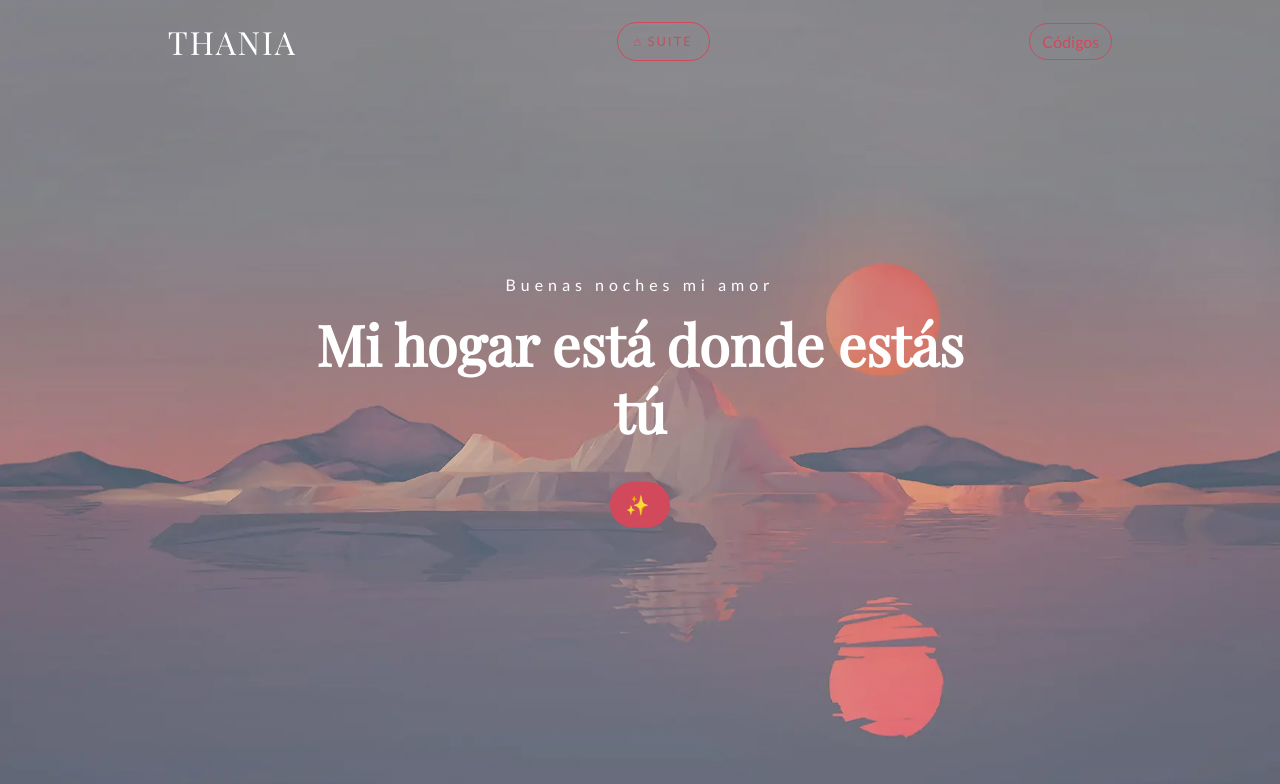
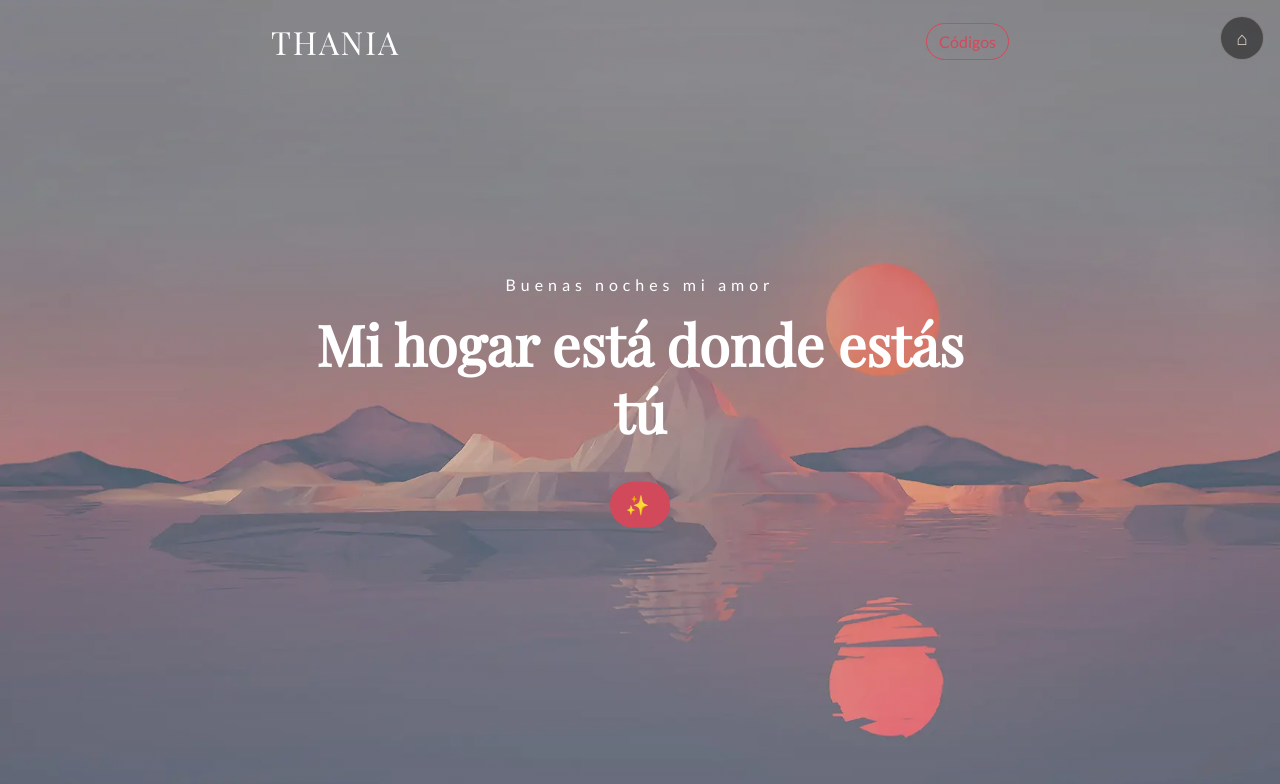
Before and after one commit to RAlexander777/TYR, a website built with Vite: page morpag/index.html in a window 1280 px wide. Built offline with nearby package versions, Linux system fonts and the light colour scheme.

Commit message:
feat: replace suite pill with corner ghost button

```diff
--- a/morpag/index.html
+++ b/morpag/index.html
@@ -12,11 +12,11 @@
   <header>
     <nav>
       <div class="logo">THANIA</div>
-      <a class="suite-link" href="../index.html" aria-label="Volver a la suite TYR">⌂ Suite</a>
       <div class="code">
         <a id="codeBtn" href="#modal" role="button">Códigos</a>
       </div>
     </nav>
+    <a class="suite-btn suite-btn--corner" href="../index.html" aria-label="Volver a la suite TYR">⌂</a>
   </header>
 
   <section class="h-text">
--- a/morpag/style.css
+++ b/morpag/style.css
@@ -28,10 +28,6 @@ nav {
   left: 0;
   right: 0;
   z-index: var(--z-base);
-}
-
-nav .suite-link {
-  margin-bottom: 0;
 }
 
 .code a {
--- a/src/styles/base.css
+++ b/src/styles/base.css
@@ -43,35 +43,36 @@ a {
   color: inherit;
 }
 
-.suite-link {
+.suite-btn {
   display: inline-flex;
   align-items: center;
-  gap: var(--space-2);
-  padding: var(--space-2) var(--space-4);
-  border: 1px solid var(--color-accent);
-  border-radius: var(--radius-pill);
-  color: var(--color-accent);
+  justify-content: center;
+  width: 44px;
+  height: 44px;
+  border: 1px solid rgba(237, 220, 210, 0.35);
+  border-radius: 50%;
+  background: rgba(0, 0, 0, 0.45);
+  color: var(--color-text);
+  font-size: 1.15rem;
+  line-height: 1;
   text-decoration: none;
-  font-size: 0.8rem;
-  letter-spacing: 2px;
-  text-transform: uppercase;
-  margin-bottom: var(--space-4);
-  transition: background var(--duration-fast), color var(--duration-fast);
+  transition:
+    background var(--duration-fast),
+    color var(--duration-fast),
+    transform var(--duration-fast);
 }
 
-.suite-link:hover {
+.suite-btn:hover {
   background: var(--color-accent);
   color: var(--color-white);
+  transform: translateY(-2px);
 }
 
-.suite-link--fixed {
+.suite-btn--corner {
   position: fixed;
   top: var(--space-4);
-  left: 50%;
-  transform: translateX(-50%);
+  right: var(--space-4);
   z-index: var(--z-deco);
-  background: rgba(0, 0, 0, 0.55);
-  margin: 0;
 }
 
 .sr-only {
```
Also changed, not shown: cumple/index.html (+1 -1 lines), historia/index.html (+1 -1 lines), puzzle/index.html (+1 -1 lines), .playwright-mcp/page-2026-08-24T01-54-20-343Z.yml (added), .playwright-mcp/page-2026-08-24T01-54-24-935Z.yml (added), .playwright-mcp/page-2026-08-24T01-54-30-766Z.yml (added), .playwright-mcp/page-2026-08-24T01-54-36-684Z.yml (added), .playwright-mcp/page-2026-08-24T01-54-43-854Z.yml (added), .playwright-mcp/page-2026-08-24T02-21-32-898Z.yml (added), .playwright-mcp/page-2026-08-24T02-22-27-248Z.yml (added), .playwright-mcp/page-2026-08-24T02-22-31-702Z.yml (added), .playwright-mcp/page-2026-08-24T02-22-35-545Z.yml (added), cumple-header.png (added), historia-header.png (added), 2 more files.
